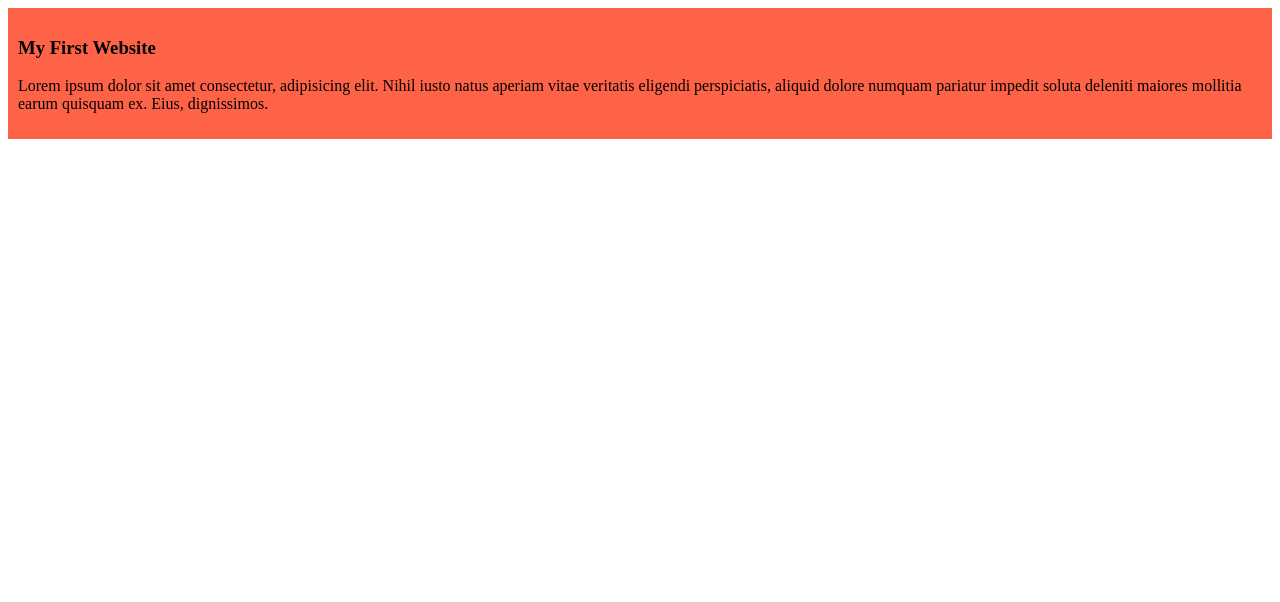
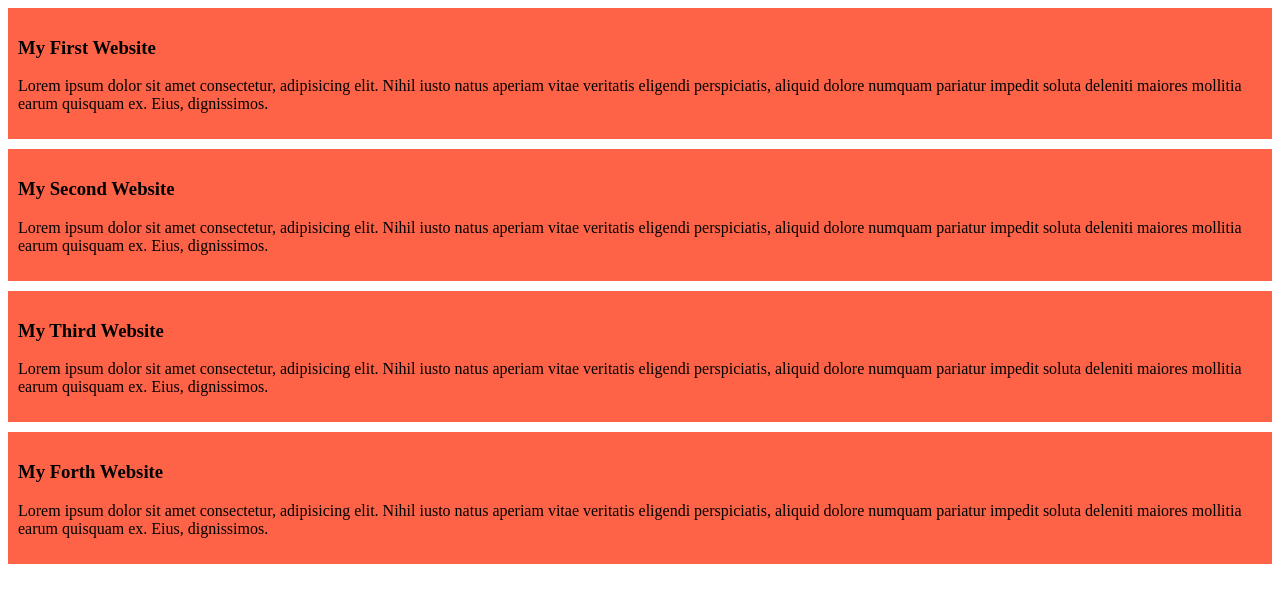
Before and after one commit to api60dt/my-shelly-coop-repo, a plain HTML site: page index.html in a window 1280 px wide. Drawn offline with Linux system fonts and the light colour scheme.

Commit message:
added the second and third and forth blog

```diff
--- a/index.html
+++ b/index.html
@@ -13,6 +13,24 @@
             Lorem ipsum dolor sit amet consectetur, adipisicing elit. Nihil iusto natus aperiam vitae veritatis eligendi perspiciatis, aliquid dolore numquam pariatur impedit soluta deleniti maiores mollitia earum quisquam ex. Eius, dignissimos.
         </p>
     </div>
+    <div>
+        <h3>My Second Website</h3>
+        <p>
+            Lorem ipsum dolor sit amet consectetur, adipisicing elit. Nihil iusto natus aperiam vitae veritatis eligendi perspiciatis, aliquid dolore numquam pariatur impedit soluta deleniti maiores mollitia earum quisquam ex. Eius, dignissimos.
+        </p>
+    </div>
+    <div>
+        <h3>My Third Website</h3>
+        <p>
+            Lorem ipsum dolor sit amet consectetur, adipisicing elit. Nihil iusto natus aperiam vitae veritatis eligendi perspiciatis, aliquid dolore numquam pariatur impedit soluta deleniti maiores mollitia earum quisquam ex. Eius, dignissimos.
+        </p>
+    </div>
+    <div>
+        <h3>My Forth Website</h3>
+        <p>
+            Lorem ipsum dolor sit amet consectetur, adipisicing elit. Nihil iusto natus aperiam vitae veritatis eligendi perspiciatis, aliquid dolore numquam pariatur impedit soluta deleniti maiores mollitia earum quisquam ex. Eius, dignissimos.
+        </p>
+    </div>
 
 </body>
 </html>
--- a/styles/blog.css
+++ b/styles/blog.css
@@ -1,5 +1,5 @@
 div{
     background-color: tomato;
     padding:10px;
-
+    margin-bottom:10px ;
 }
```
